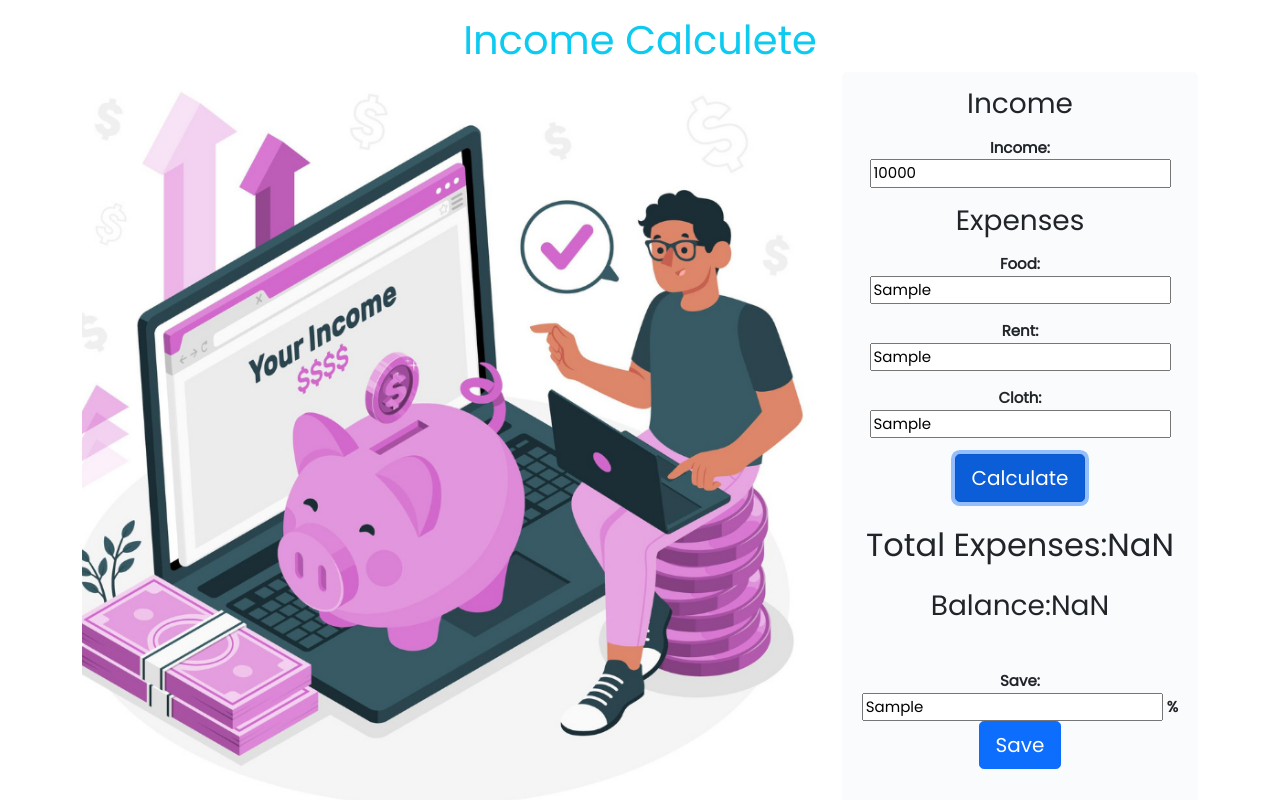
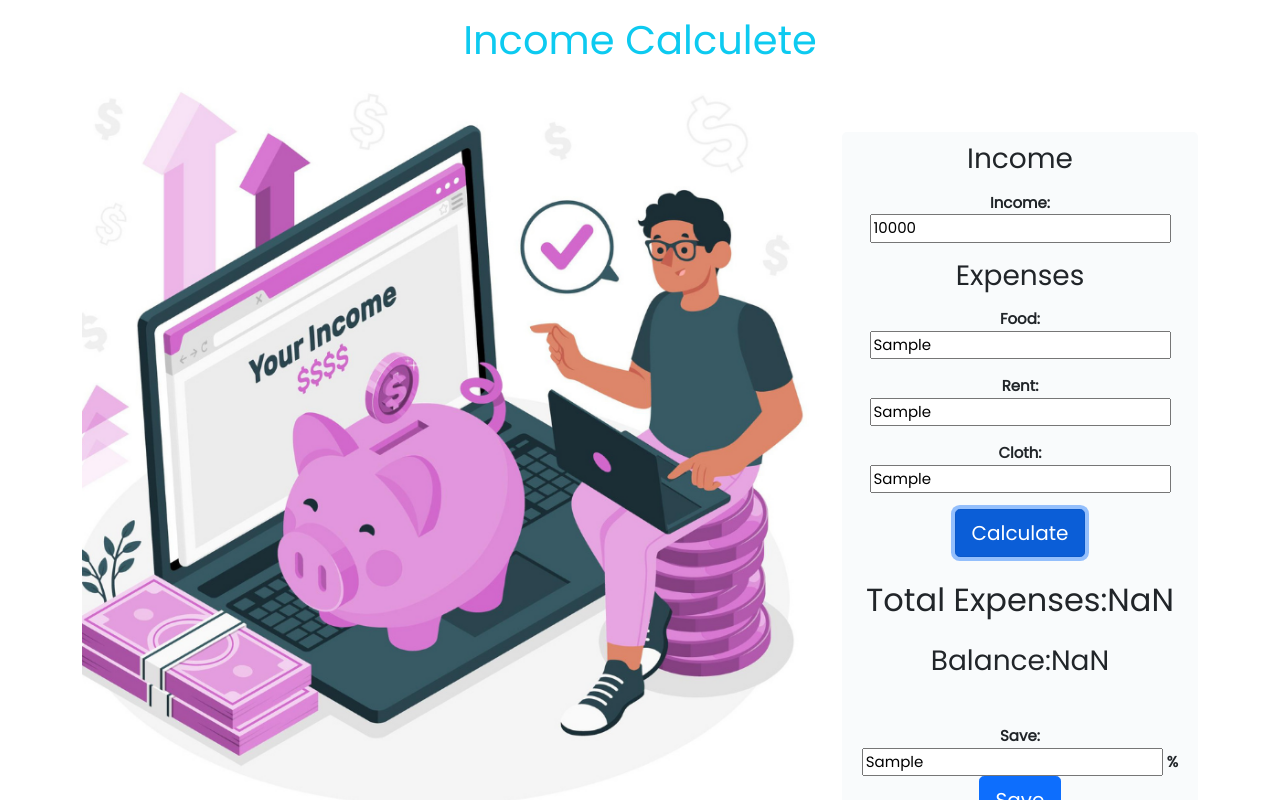
Before and after one commit to ShihabReza/money-master, a plain HTML site: page index.html in a window 1280 px wide. Both pictures are taken after typing "Sample", "Sample", "Sample", "Sample" into the empty fields and a click on the button "Calculate". Shown: the top 800 px of the page. Drawn offline with nearby package versions, Linux system fonts and the light colour scheme.

Commit message:
first commit

```diff
--- a/css/style.css
+++ b/css/style.css
@@ -9,8 +9,9 @@ body{
 /* input-style */
 .input-box{
     background-color: rgb(249, 251, 252);
-    padding:15px;
+    padding:10px;
     font-size:15px;
     font-weight: bold;
     border-radius: 5px;
+    margin-top: 60px;
 }
--- a/index.html
+++ b/index.html
@@ -22,12 +22,12 @@
    <main>
        <section class="container">
             <div class="row">
-                <div class="col-xl-8 col-12">
+                <div class="col-12 col-xl-8">
                     <div class="img">
                         <img class="img-fluid" src="img/Untitled design (4).png" alt="">
                     </div>
                 </div>
-                <div class="col-xl-4 col-12">
+                <div class="col-12 col-xl-4">
                     <div class="input-box">
                         <h2 class="text-center fs-3 text">Income</h2>
                     <div class="input-aria text-center mt-3 mb-3">
--- a/js/income.js
+++ b/js/income.js
@@ -73,8 +73,8 @@ function update (){
 
     const balanceTk = document.getElementById('balance');
 
-   if(balanceTk.innerText<10000){
-    alert("plese inter your number")
+   if(balanceTk.innerText>10000){
+    return alert("plese inter your number")
    }
 
     const balanceValue =  balanceTk.innerText;
```
